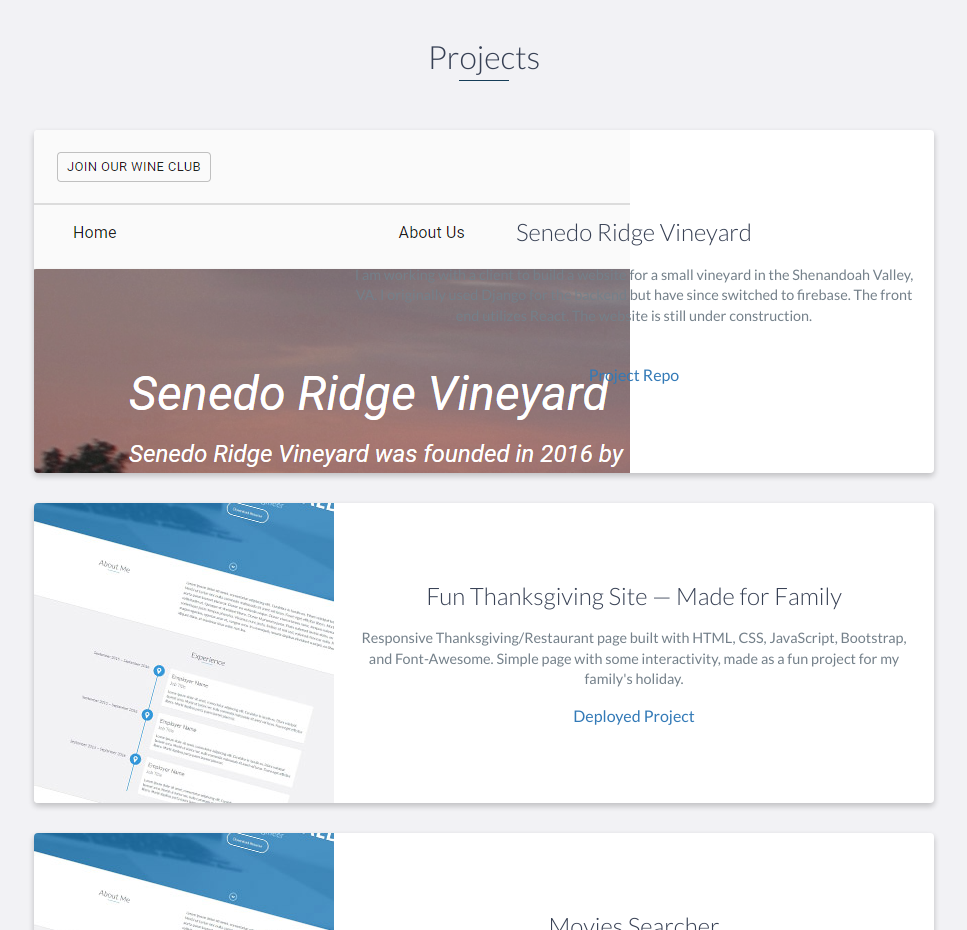
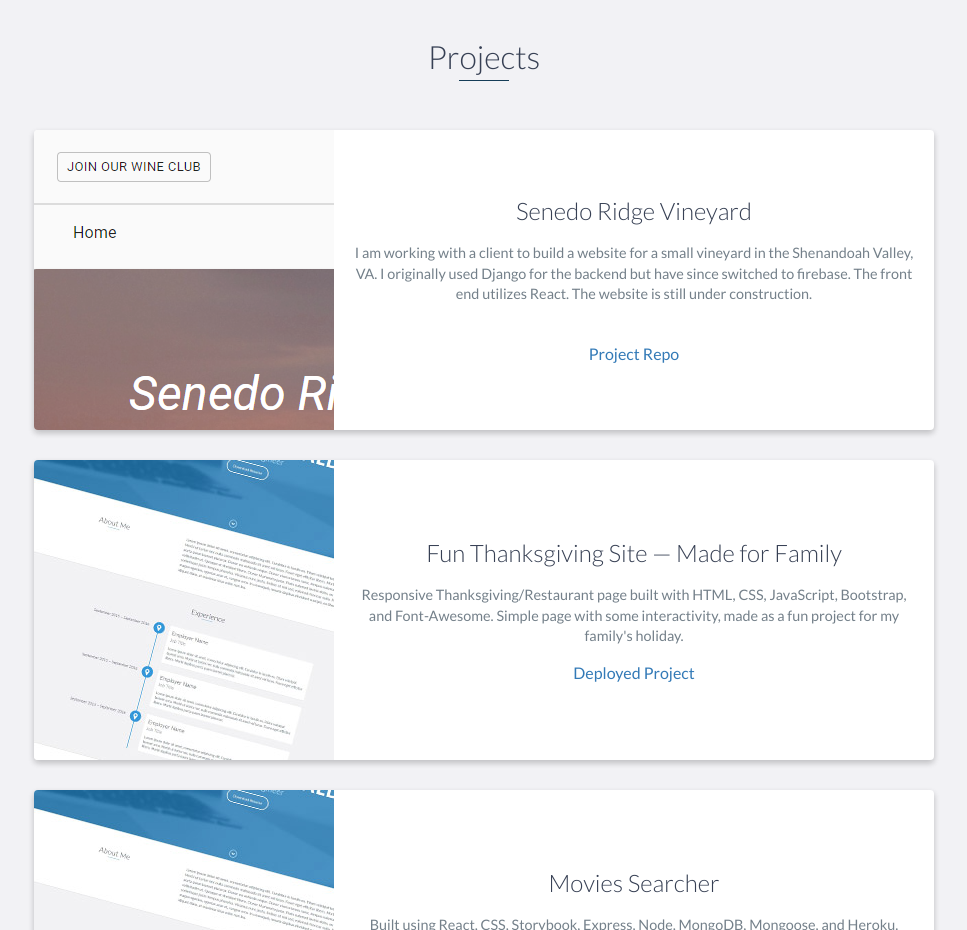
Before and after one commit to churchjg/Portfolio, a website: page index.html in a window 1280 px wide. Shown: the part 3000-3930 px from the top of the page, without its empty margins (156-1123 px from the left). Drawn offline with nearby package versions, Linux system fonts and the light colour scheme.

Commit message:
changing images 2

```diff
--- a/index.html
+++ b/index.html
@@ -177,7 +177,7 @@
             <div class="row">
                 <div class="project shadow-large">
                     <div class="project-image">
-                        <img src="images/SenedoPortfolio.PNG" />
+                        <img src="images/SenedoFixedPort.png" />
                     </div>
                     <!-- End .project-image -->
                     <div class="project-info">
```
Also changed, not shown: images/SenedoFixedPort.png (added), 1 other file.
